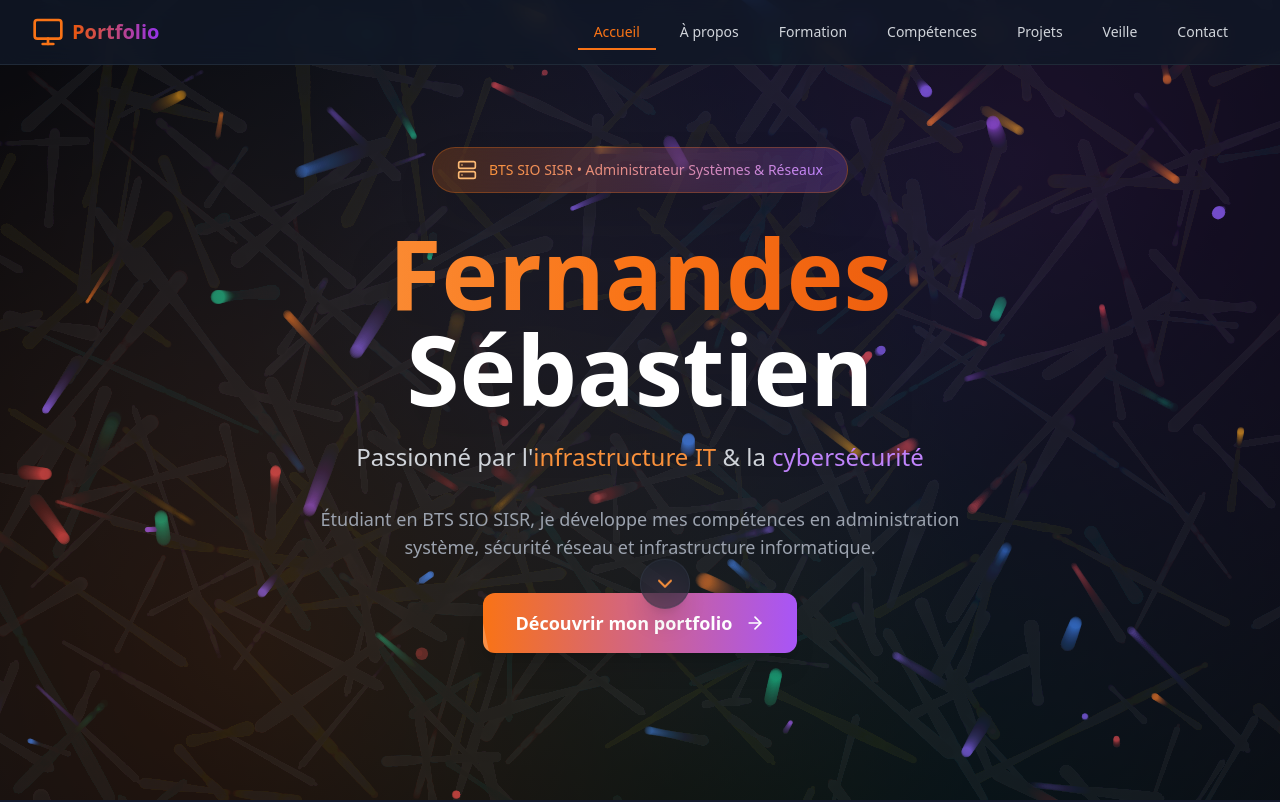
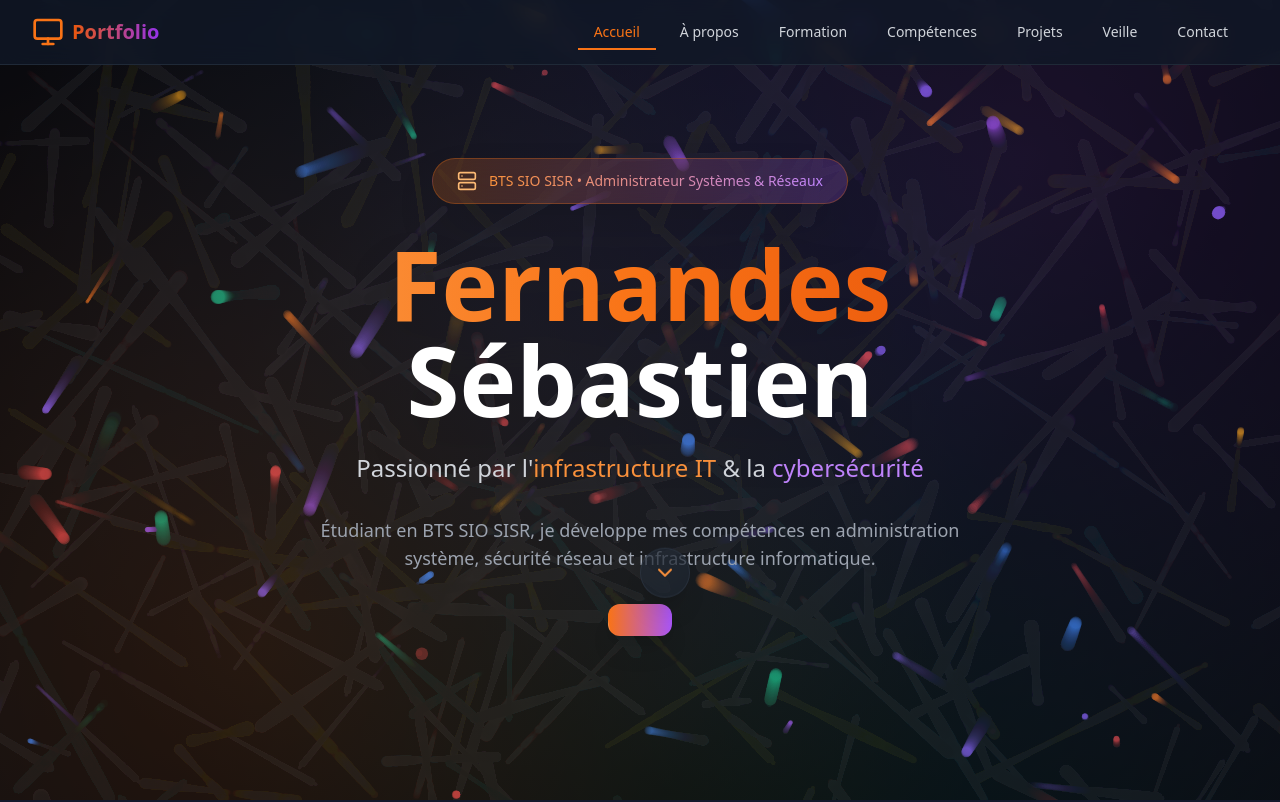
Before and after one commit to CapitaineRick/Portfolio, a React (Vite) app: page / in a window 1280 px wide. Shown: the top 802 px of the page. Built offline with nearby package versions, Linux system fonts and the light colour scheme.

Commit message:
Updated Hero.tsx

```diff
--- a/src/components/sections/Hero.tsx
+++ b/src/components/sections/Hero.tsx
@@ -189,10 +189,6 @@ const Hero: React.FC = () => {
                           after:absolute after:inset-0 after:bg-white/20 after:translate-x-[-100%] after:skew-x-12 after:transition-transform after:duration-700
                           hover:after:translate-x-[100%]"
               >
-                <span className="relative z-10 transition-all duration-300 group-hover:scale-105">
-                  Découvrir mon portfolio
-                </span>
-                <ArrowRight className="w-5 h-5 relative z-10 transition-all duration-300 group-hover:translate-x-2 group-hover:scale-110" />
 
                 {/* Particules qui s'échappent au hover */}
                 <div className="absolute inset-0 opacity-0 group-hover:opacity-100 transition-opacity duration-300">
```
